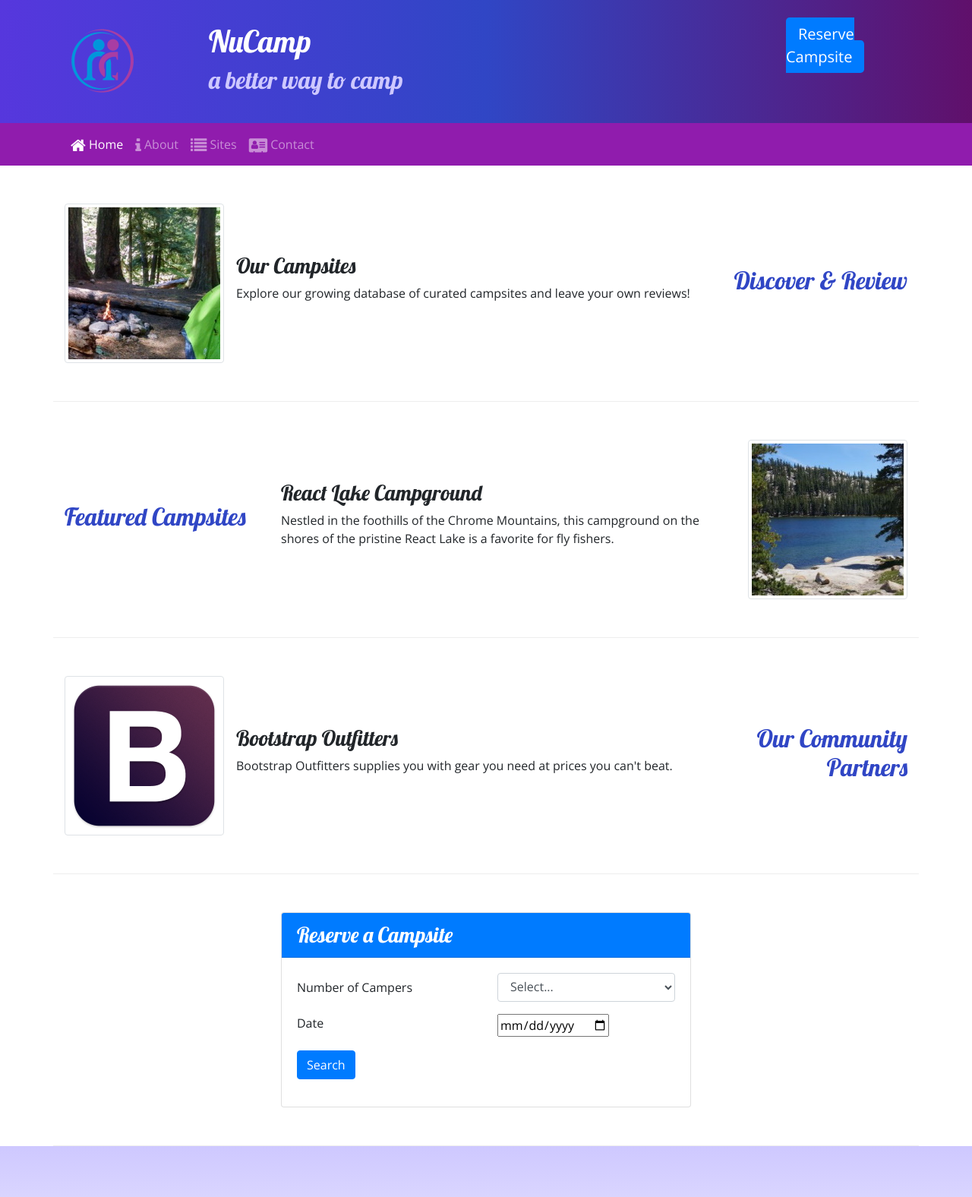
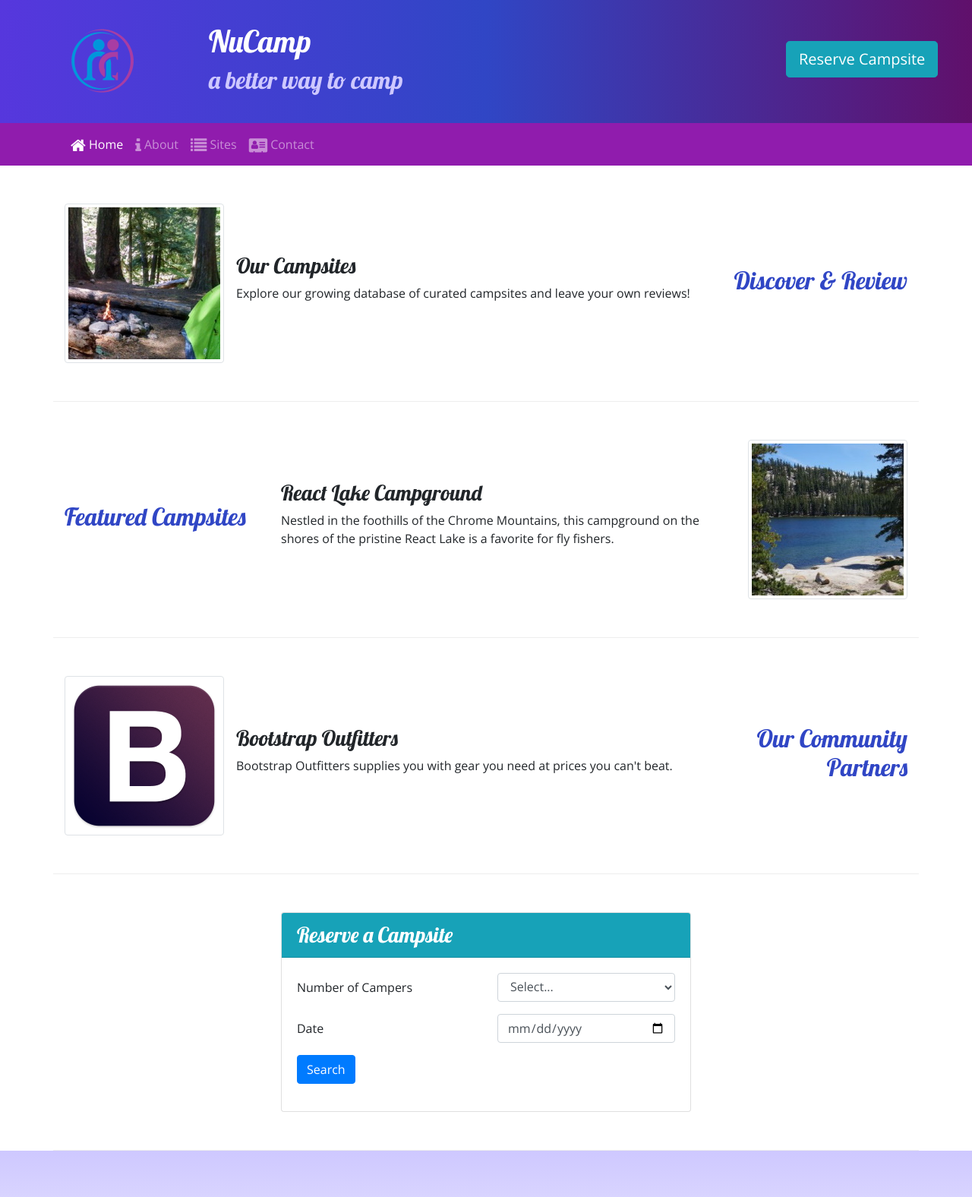
Before and after one commit to chukwunma/websitebuild, a website: page index.html in a window 1280 px wide. Shown: the top 1576 px of the page at 76% size. Drawn offline with nearby package versions, Linux system fonts and the light colour scheme.

Commit message:
Input, labels and forms

```diff
--- a/index.html
+++ b/index.html
@@ -29,8 +29,8 @@
                     <h1>NuCamp</h1>
                     <h2>a better way to camp</h2>
                 </div>
-                <div class="col-xl-2 col col-md-4 mr-top">
-                    <a id="reserveForm" class="btn-lg btn-primary ">Reserve Campsite</a>
+                <div class="col-xl-2 col col-md-4 mt-4 mr-top">
+                    <a href="#reserveForm" class="btn btn-lg btn-info text-nowrap">Reserve Campsite</a>
             </div>
         </div>
     </header>
@@ -97,13 +97,15 @@
 <div class="row row-content">
     <div class="col-sm-6 mx-auto">
         <div class="card">
-            <h3 class="card-header bg-primary text-white">Reserve a Campsite</h3>
+            <h3 class="card-header bg-info text-white">Reserve a Campsite</h3>
+
             <div class="card-body">
+
                 <form id="reserveForm">
-                    <div class=" form-group row">
-                        <label class="col-sm-6 col-form-label">Number of Campers</label>
+                    <div class="form-group row">
+                        <label for="numCampers" class="col-sm-6 col-form-label">Number of Campers</label>
                         <div class="col">
-                        <select name="NumCampers" id="NumCampers" class=" form-control col">
+                        <select name="numCampers" id="numCampers" class=" form-control col">
                         <option Select>Select...</option>
                         <option value="1">1</option>
                         <option value="2">2</option>
@@ -115,14 +117,14 @@
                         </div>
                     </div>
                     <div class=" form-group row mt-3">
-                        <label class="col-sm-6" for="date">Date</label>
-                        <div class="col">
-                    <input type="date" id="date" name="date" placeholder="date" class=" form-contrplcol">
+                        <label class="col-sm-6 col-form-label" for="date">Date</label>
+                        <div class="col-sm-6">
+                    <input type="date" id="date" name="date" placeholder="date" class="form-control col">
                 </div>
                     </div>
                     <div class=" form-group row mt-2">
                         <div class="col ">
-                            <button type="button" class="btn btn-primary">Search</button>
+                            <button type="submit" class="btn btn-primary">Search</button>
 
                         </div>
                     </div>
```
